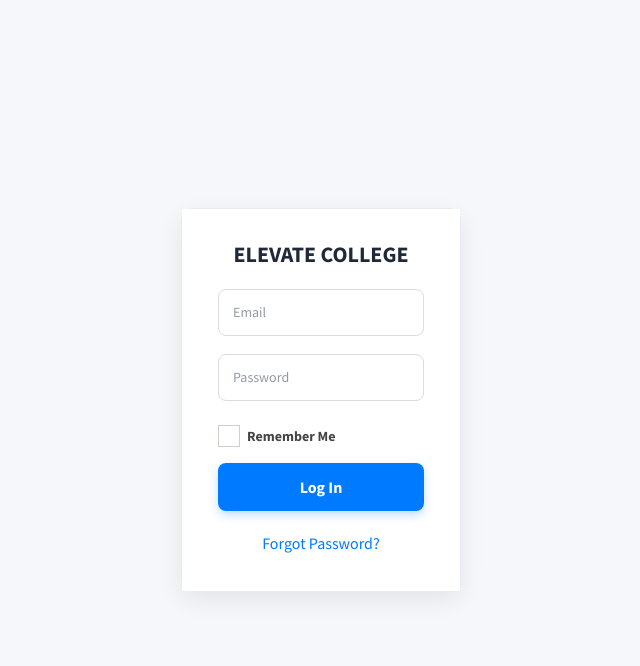
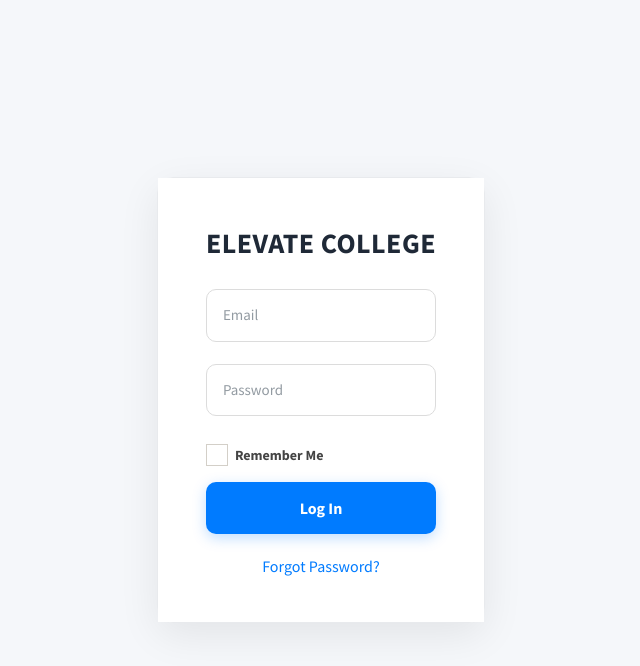
Before and after one commit to abdimalikdualex/C.M.S, a Django app: page / in a window 1280 px wide. Shown: the top 666 px of the page, without its empty margins (319-959 px from the left). Run offline with Django 3.2, Linux system fonts and the light colour scheme; data that the repository does not hold is empty; some libraries are stand-ins or nearby versions.

Commit message:
Enlarge login card for better desktop readability
Made-with: Cursor

```diff
--- a/main_app/static/css/login-premium.css
+++ b/main_app/static/css/login-premium.css
@@ -31,7 +31,7 @@
 
 .login-page-premium .login-box {
     width: 100%;
-    max-width: 380px;
+    max-width: 520px;
     margin: auto;
 }
 
@@ -40,23 +40,37 @@
 .login-page-premium .login-card {
     background: #ffffff;
     padding: 0;
-    border-radius: 12px;
+    border-radius: 16px;
     border: 1px solid #e8eaed;
-    box-shadow: 0 8px 25px rgba(0, 0, 0, 0.08);
+    box-shadow: 0 12px 40px rgba(0, 0, 0, 0.08);
 }
 
 .login-page-premium .login-card-body {
     color: #333;
-    padding: 2rem 2.25rem;
+    padding: 3rem 3rem 2.5rem;
 }
 
 .login-page-premium .title {
-    font-size: 22px;
-    font-weight: 600;
+    font-size: 28px;
+    font-weight: 700;
+    letter-spacing: 0.5px;
     line-height: 1.25;
     text-align: center;
-    margin: 0 0 20px;
+    margin: 0 0 28px;
     color: #1f2937;
+}
+
+@media (max-width: 575.98px) {
+    .login-page-premium .login-box {
+        max-width: 100%;
+    }
+    .login-page-premium .login-card-body {
+        padding: 2rem 1.5rem;
+    }
+    .login-page-premium .title {
+        font-size: 24px;
+        margin-bottom: 22px;
+    }
 }
 
 .login-page-premium .login-card-body .alert {
@@ -67,10 +81,10 @@
 .login-page-premium .input-field,
 .login-page-premium input.form-control.input-field {
     width: 100%;
-    padding: 12px 14px;
-    font-size: 14px;
+    padding: 14px 16px;
+    font-size: 15px;
     border: 1px solid #dcdcdc;
-    border-radius: 8px;
+    border-radius: 10px;
     background: #fff !important;
     opacity: 1 !important;
     outline: none;
@@ -108,15 +122,15 @@
 .login-page-premium .login-card-body .btn-success,
 .login-page-premium .login-btn {
     width: 100%;
-    padding: 12px;
-    border-radius: 8px;
+    padding: 14px;
+    border-radius: 10px;
     border: none;
     background: #007bff;
     color: #fff;
     font-weight: bold;
     font-size: 16px;
     cursor: pointer;
-    box-shadow: 0 4px 10px rgba(0, 123, 255, 0.25);
+    box-shadow: 0 4px 14px rgba(0, 123, 255, 0.25);
 }
 
 .login-page-premium .login-card-body .btn-success:hover {
@@ -125,7 +139,7 @@
 }
 
 .login-page-premium .form-group {
-    margin-bottom: 18px;
+    margin-bottom: 22px;
 }
 
 .login-page-premium .icheck-primary label {
```
